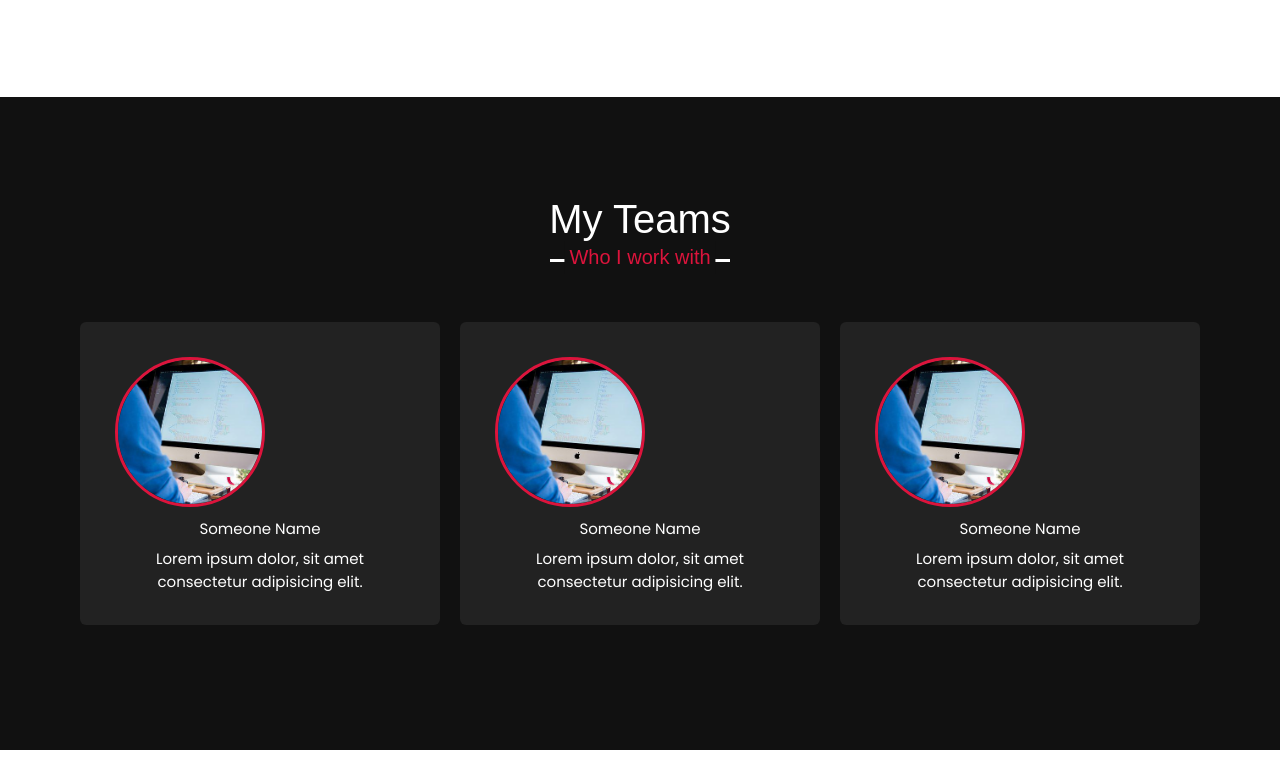
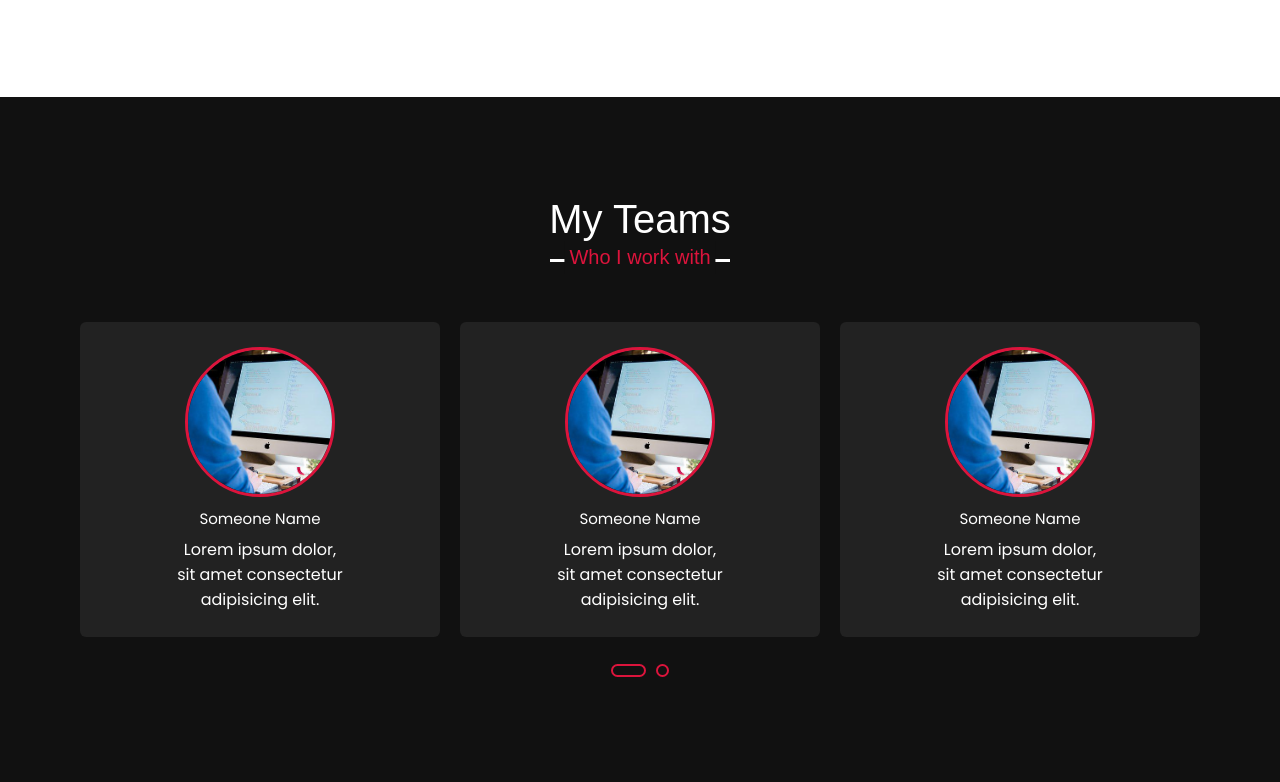
Before and after one commit to aboo-anas/Second-sample-web, a website: page index.html in a window 1280 px wide. Shown: the part 2636-3418 px from the top of the page. Before the commit the page ends 3386 px from the top, so only its background shows below. Drawn offline with nearby package versions, Linux system fonts and the light colour scheme.

Commit message:
Added scroll behaviour

```diff
--- a/index.html
+++ b/index.html
@@ -29,11 +29,11 @@
           <a href="#">Portfo<span>lio.</span></a>
         </div>
         <ul class="menu">
-          <li><a href="#">Home</a></li>
-          <li><a href="#">About</a></li>
-          <li><a href="#">Services</a></li>
-          <li><a href="#">Skills</a></li>
-          <li><a href="#">Contact</a></li>
+          <li><a href="#home">Home</a></li>
+          <li><a href="#about">About</a></li>
+          <li><a href="#services">Services</a></li>
+          <li><a href="#skills">Skills</a></li>
+          <li><a href="#contact">Contact</a></li>
         </ul>
         <div class="navicon">
           <i class="fa-solid fa-bars"></i>
@@ -182,28 +182,28 @@
         <div class="title">My Teams</div>
         <div class="carousel owl-carousel">
           <div class="card">
-            <div class="text">
+            <div class="box">
               <img src="./images/mecoding.jpg" alt="first member" />
               <div class="text">Someone Name</div>
               <p>Lorem ipsum dolor, sit amet consectetur adipisicing elit.</p>
             </div>
           </div>
           <div class="card">
-            <div class="text">
+            <div class="box">
               <img src="./images/mecoding.jpg" alt="first member" />
               <div class="text">Someone Name</div>
               <p>Lorem ipsum dolor, sit amet consectetur adipisicing elit.</p>
             </div>
           </div>
           <div class="card">
-            <div class="text">
+            <div class="box">
               <img src="./images/mecoding.jpg" alt="first member" />
               <div class="text">Someone Name</div>
               <p>Lorem ipsum dolor, sit amet consectetur adipisicing elit.</p>
             </div>
           </div>
           <div class="card">
-            <div class="text">
+            <div class="box">
               <img src="./images/mecoding.jpg" alt="first member" />
               <div class="text">Someone Name</div>
               <p>Lorem ipsum dolor, sit amet consectetur adipisicing elit.</p>
--- a/sheet.css
+++ b/sheet.css
@@ -14,6 +14,10 @@
     padding: 15px 0px;
     z-index: 999;
     font-family: 'Ubuntu' 'sans-serif';
+}
+
+html{
+    scroll-behavior: smooth;
 }
 
 .navbar .logo a span{
@@ -389,9 +393,10 @@ section .title::after {
 
 .teams .carousel .card{
     background: #222;
-    padding: 25px 35px;
+    padding: 25px 95px;
     border-radius: 6px;
     text-align: center;
+    transition: all 0.3s ease;
 
 }
 
@@ -401,6 +406,7 @@ section .title::after {
     width: 150px;
     border-radius: 50%;
     border: 3px solid crimson;
+    transition: all 0.3s ease;
 }
 
 
@@ -417,6 +423,48 @@ section .title::after {
     align-items: center;
     justify-content: center;
 }
+
+.teams .carousel .card:hover{
+    background: crimson
+}
+
+
+.teams .carousel .card:hover img{
+    background: #fff;
+}
+
+.teams .carousel .card:hover .box{
+    transform: scale(1.05)
+}
+
+.owl-dots{
+    text-align: center;
+    margin-top: 20px;
+}
+
+.owl-dot{
+    height: 13px;
+    width: 13px;
+    margin: 0 5px;
+    outline: none!important;
+    border-radius: 50%;
+    border: 2px solid crimson!important;
+}
+
+
+.owl-dot.active{
+    width: 35px;
+    border-radius: 14px;
+}
+
+
+.owl-dot.active,
+.owl-dot:hover{
+    background: crimson;
+}
+
+
+
 
 @media (max-width: 1300px) {
     .home .max-width {
```
